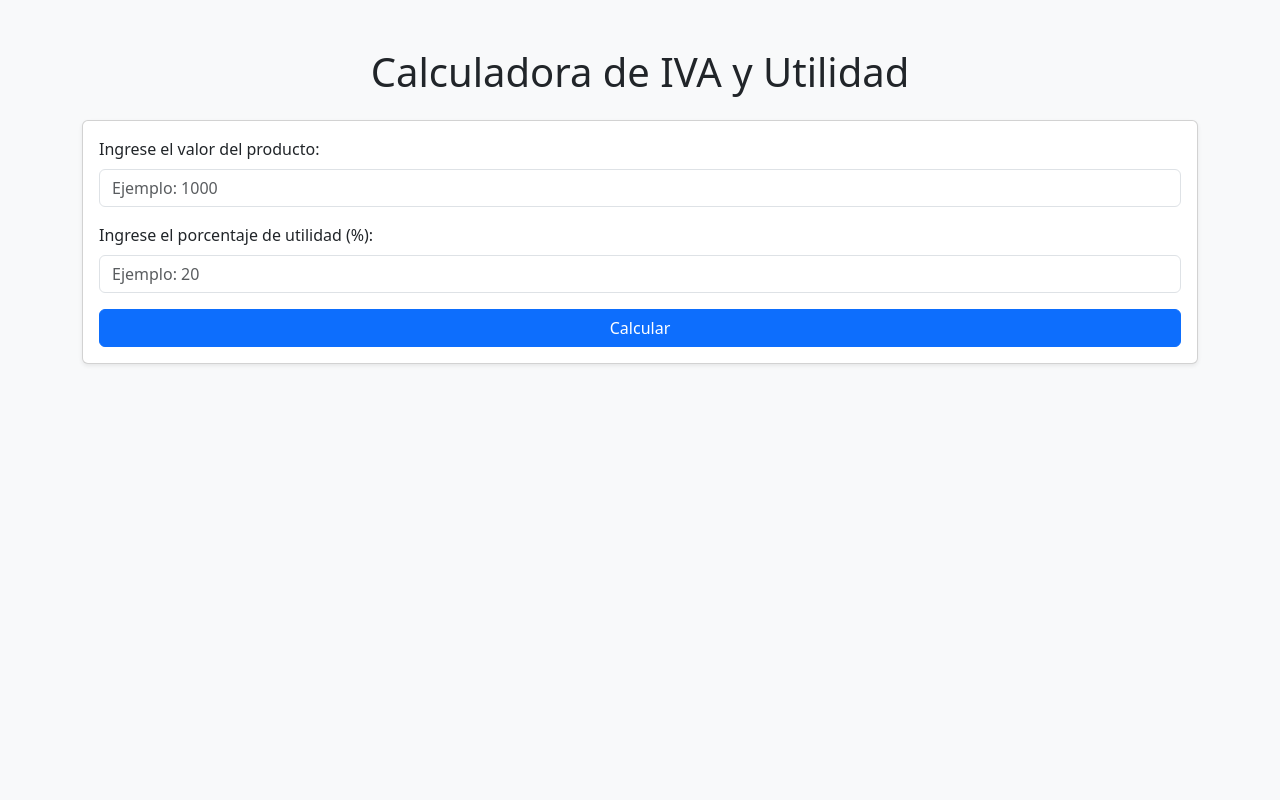
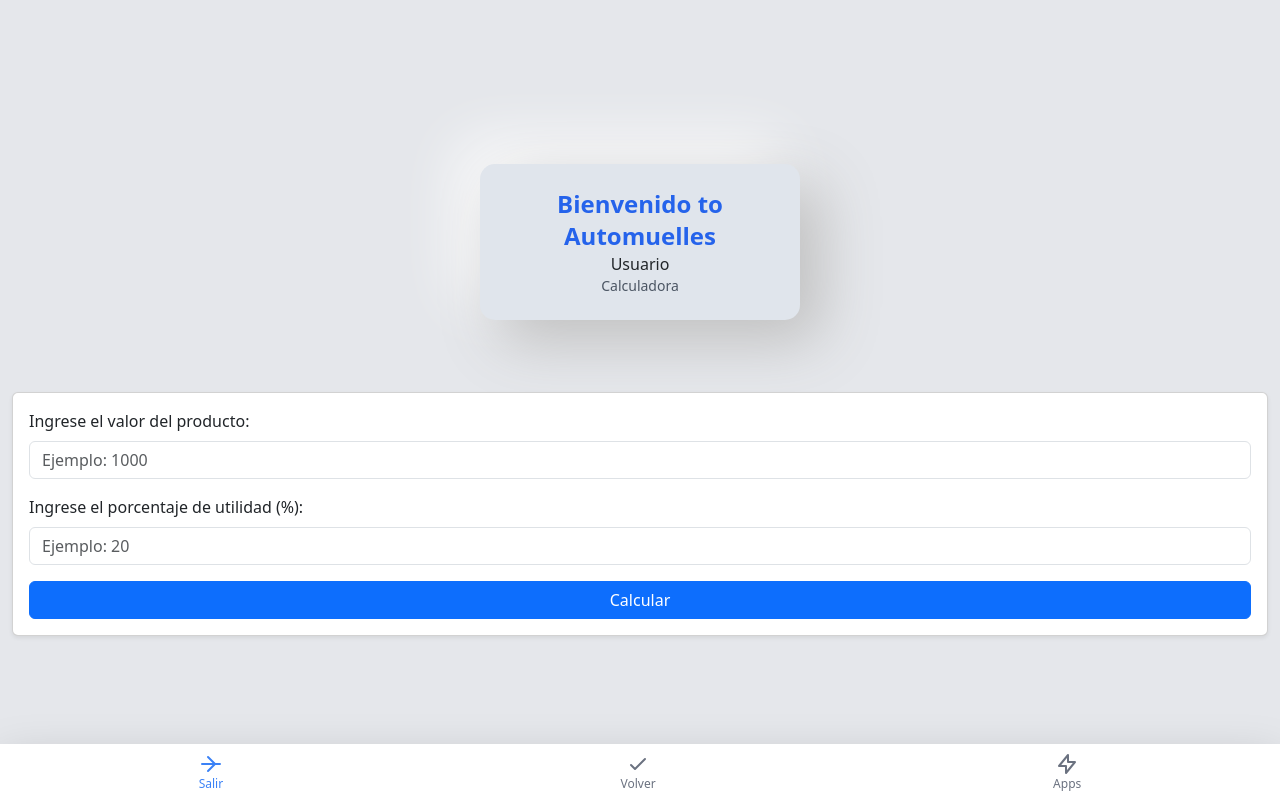
Before and after one commit to automuelles/Entorno_de_pruebas, a PHP site: page /calculadora/calculadora.php in a window 1280 px wide. Run offline with PHP 8.4, Linux system fonts and the light colour scheme; some libraries are stand-ins or nearby versions.

Commit message:
creacion de la calculadora

```diff
--- a/calculadora/calculadora.php
+++ b/calculadora/calculadora.php
@@ -4,11 +4,36 @@
     <meta charset="UTF-8">
     <meta name="viewport" content="width=device-width, initial-scale=1.0">
     <title>Calculadora de IVA y Utilidad</title>
+    <script src="https://cdn.tailwindcss.com"></script>
     <link rel="stylesheet" href="https://cdn.jsdelivr.net/npm/bootstrap@5.3.0-alpha3/dist/css/bootstrap.min.css">
+    <style>
+    /* Neumorphism effect */
+    .neumorphism {
+        background: #e0e5ec;
+        border-radius: 15px;
+        box-shadow: 20px 20px 60px #bebebe, -20px -20px 60px #ffffff;
+    }
+
+    .neumorphism-icon {
+        box-shadow: 6px 6px 12px #bebebe, -6px -6px 12px #ffffff;
+    }
+    </style>
 </head>
-<body class="bg-light">
+
+<body class="bg-gray-200 min-h-screen flex flex-col items-center justify-center">
+        <!-- Header -->
+        <div class="neumorphism w-full max-w-xs p-6 text-center mb-6">
+        <h1 class="text-blue-600 text-2xl font-bold">Bienvenido to Automuelles</h1>
+        <?php
+        if (isset($_SESSION['usuario'])) {
+            echo htmlspecialchars($_SESSION['usuario']); // Muestra el nombre del usuario
+        } else {
+            echo "Usuario";
+        }
+        ?>
+        <p class="text-gray-600 text-sm">Calculadora</p>
+    </div>
     <div class="container mt-5">
-        <h1 class="text-center mb-4">Calculadora de IVA y Utilidad</h1>
         <div class="card shadow-sm">
             <div class="card-body">
                 <form method="POST" action="">
@@ -51,5 +76,73 @@
             </div>
         </div>
     </div>
+     <!-- Footer Navigation -->
+     <nav class="fixed bottom-0 left-0 right-0 bg-white shadow-lg">
+        <div class="flex justify-around py-2">
+            <a href="../index.php" class="text-blue-500 text-center flex flex-col items-center">
+                <svg xmlns="http://www.w3.org/2000/svg" fill="none" viewBox="0 0 24 24" stroke="currentColor"
+                    class="w-6 h-6">
+                    <path stroke-linecap="round" stroke-linejoin="round" stroke-width="2" d="M3 12h18M9 5l7 7-7 7" />
+                </svg>
+                <span class="text-xs">Salir</span>
+            </a>
+            <a href="../views/vendedor_principal.php" class="text-gray-500 text-center flex flex-col items-center">
+                <svg xmlns="http://www.w3.org/2000/svg" fill="none" viewBox="0 0 24 24" stroke="currentColor"
+                    class="w-6 h-6">
+                    <path stroke-linecap="round" stroke-linejoin="round" stroke-width="2" d="M5 13l4 4L19 7" />
+                </svg>
+                <span class="text-xs">Volver</span>
+            </a>
+            <a href="#" id="openModal" class="text-gray-500 text-center flex flex-col items-center">
+                <svg xmlns="http://www.w3.org/2000/svg" fill="none" viewBox="0 0 24 24" stroke="currentColor"
+                    class="w-6 h-6">
+                    <path stroke-linecap="round" stroke-linejoin="round" stroke-width="2"
+                        d="M13 10V3L4 14h7v7l9-11h-7z" />
+                </svg>
+                <span class="text-xs">Apps</span>
+            </a>
+        </div>
+        <!-- Modal -->
+        <div id="modal" class="fixed inset-0 bg-gray-900 bg-opacity-50 hidden flex items-center justify-center z-50">
+            <div class="bg-white rounded-lg shadow-lg max-w-sm w-full">
+                <!-- Contenido del modal -->
+                <div class="p-4">
+                    <h2 class="text-xl font-semibold text-gray-800">apps</h2>
+                    <p class="mt-2 text-gray-600">apps integradas</p>
+                </div>
+                <!-- Footer del modal -->
+                <div class="flex justify-end p-4 border-t">
+                    <button id="closeModal"
+                        class="px-4 py-2 bg-red-500 text-white rounded hover:bg-red-600">Cerrar</button>
+                </div>
+            </div>
+        </div>
+    </nav>
+    <script>
+    const openModal = document.getElementById('openModal');
+    const closeModal = document.getElementById('closeModal');
+    const modal = document.getElementById('modal');
+
+    // Abrir el modal
+    openModal.addEventListener('click', (event) => {
+        event.preventDefault(); // Prevenir navegación del enlace
+        modal.classList.remove('hidden');
+    });
+
+    // Cerrar el modal
+    closeModal.addEventListener('click', () => {
+        modal.classList.add('hidden');
+    });
+
+    // Cerrar el modal al hacer clic fuera del contenido
+    modal.addEventListener('click', (event) => {
+        if (event.target === modal) {
+            modal.classList.add('hidden');
+        }
+    });
+    </script>
+</body>
+
+</html>
 </body>
 </html>
```
